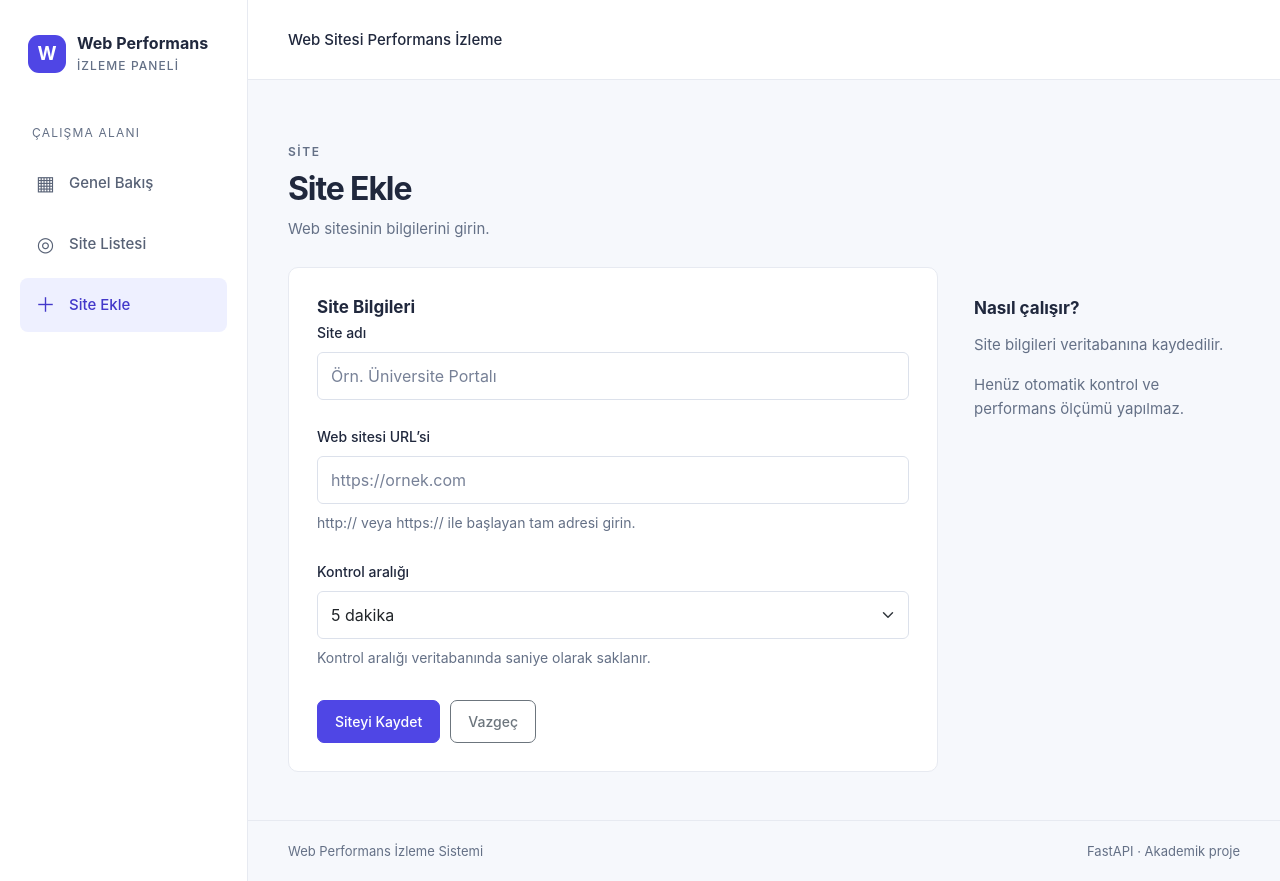
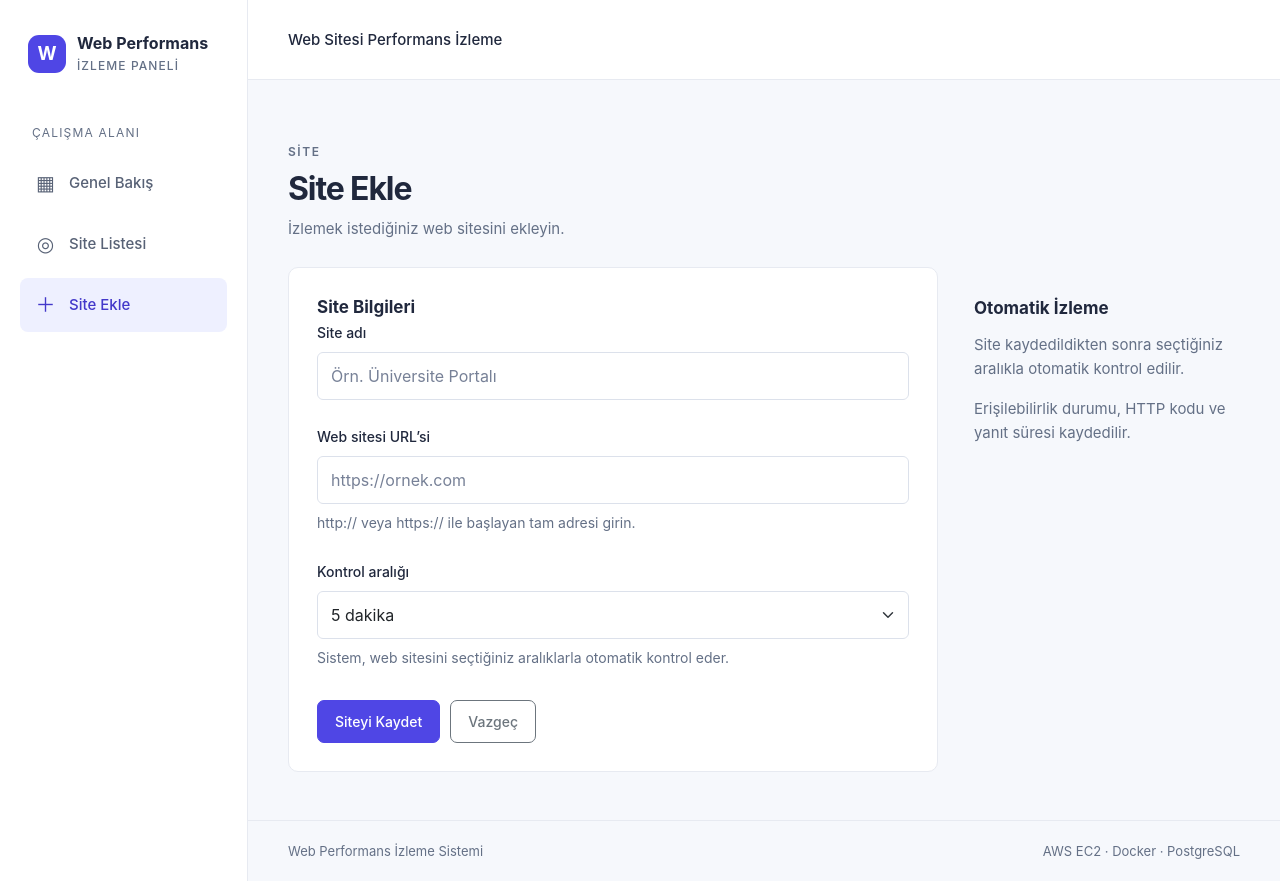
Before and after one commit to bersudemir/web-performance-monitor, a FastAPI app: page /sites/new in a window 1280 px wide. Run offline with FastAPI, Linux system fonts and the light colour scheme; parts of the project's set-up code (start-up, migrations or seed data) failed here and were passed over.

Commit message:
Refresh monitoring UI copy and project documentation

```diff
--- a/app/application/sites.py
+++ b/app/application/sites.py
@@ -77,6 +77,7 @@ def display_site(site: Site) -> dict:
         "interval": site.check_interval_seconds // 60,
         "up": latest.is_up if latest else None,
         "code": latest.status_code if latest else None,
+        "error": latest.error if latest else None,
         "response_ms": latest.response_ms if latest else None,
         "last_check": local_time(latest.checked_at) if latest else None,
         "uptime": round(100 * sum(item.is_up for item in checks) / len(checks), 1) if checks else None,
@@ -85,5 +86,6 @@ def display_site(site: Site) -> dict:
         "max_ms": ordered[-1] if ordered else None,
         "p95_ms": ordered[ceil(0.95 * len(ordered)) - 1] if ordered else None,
         "history": [{"time": local_time(item.checked_at), "up": item.is_up,
-                     "code": item.status_code, "response_ms": item.response_ms} for item in checks],
+                     "code": item.status_code, "response_ms": item.response_ms,
+                     "error": item.error} for item in checks],
     }
--- a/app/presentation/static/js/form.js
+++ /dev/null
@@ -1,5 +0,0 @@
-"use strict";
-// Prevent submission until persistence is connected.
-document.getElementById("site-form").addEventListener("submit", (event) => {
-  event.preventDefault();
-});
--- a/app/presentation/templates/base.html
+++ b/app/presentation/templates/base.html
@@ -25,7 +25,7 @@
       <main id="main" tabindex="-1">
         {% block content %}{% endblock %}
       </main>
-      <footer>Web Performans İzleme Sistemi <span>FastAPI · Akademik proje</span></footer>
+      <footer>Web Performans İzleme Sistemi <span>AWS EC2 · Docker · PostgreSQL</span></footer>
     </div>
   </div>
   {% block scripts %}{% endblock %}
--- a/app/presentation/templates/components.html
+++ b/app/presentation/templates/components.html
@@ -1,6 +1,6 @@
 {% macro status(up) -%}
 {% if up is none %}<span class="status status-unknown">Henüz ölçüm yok</span>{% else %}
-<span class="status {{ 'status-up' if up else 'status-down' }}"><span class="status-dot" aria-hidden="true"></span>{{ 'UP · Çalışıyor' if up else 'DOWN · Çalışmıyor' }}</span>
+<span class="status {{ 'status-up' if up else 'status-down' }}"><span class="status-dot" aria-hidden="true"></span>{{ 'UP · Erişilebilir' if up else 'DOWN · Erişilemedi' }}</span>
 {% endif %}
 {%- endmacro %}
 
--- a/app/presentation/templates/dashboard.html
+++ b/app/presentation/templates/dashboard.html
@@ -4,9 +4,9 @@
 <div class="page-heading"><div><p class="eyebrow">DASHBOARD</p><h1>Genel Bakış</h1><p>Web sitelerinizin durumunu tek bir yerden takip edin.</p></div><a class="btn btn-primary" href="{{ url_for('site_new') }}">＋ Site Ekle</a></div>
 <section class="stats-grid" aria-label="Site istatistikleri">
   <article class="stat-card"><span class="stat-label">Toplam Site</span><div class="stat-value">{{ sites|length }}<span class="stat-symbol neutral" aria-hidden="true">◎</span></div><p>İzleme listesindeki siteler</p></article>
-  <article class="stat-card"><span class="stat-label">Çalışan Site</span><div class="stat-value">{{ up_count if up_count is not none else '—' }}<span class="stat-symbol positive" aria-hidden="true">✓</span></div><p>Henüz ölçüm yok</p></article>
-  <article class="stat-card"><span class="stat-label">Çalışmayan Site</span><div class="stat-value">{{ down_count if down_count is not none else '—' }}<span class="stat-symbol negative" aria-hidden="true">!</span></div><p>Henüz ölçüm yok</p></article>
+  <article class="stat-card"><span class="stat-label">Erişilebilen Site</span><div class="stat-value">{{ up_count if up_count is not none else '—' }}<span class="stat-symbol positive" aria-hidden="true">✓</span></div><p>{{ 'Son kontrolü başarılı olan siteler' if up_count is not none else 'Henüz ölçüm yok' }}</p></article>
+  <article class="stat-card"><span class="stat-label">Erişilemeyen Site</span><div class="stat-value">{{ down_count if down_count is not none else '—' }}<span class="stat-symbol negative" aria-hidden="true">!</span></div><p>{{ 'Son kontrolü başarısız olan siteler' if down_count is not none else 'Henüz ölçüm yok' }}</p></article>
 </section>
 <section class="panel"><div class="panel-heading"><div><h2>Son Kontroller</h2><p>Her site için en son kontrol sonucu</p></div><a class="detail-link" href="{{ url_for('site_list') }}">Tüm siteler</a></div>{{ site_table(sites) }}</section>
-<div class="info-panel"><span class="info-icon" aria-hidden="true">i</span><div><h2>Performansı zaman içinde değerlendirin</h2><p>Gerçek ölçümler alındığında site detayında erişilebilirlik oranı, yanıt süreleri ve kontrol geçmişi gösterilecek.</p></div></div>
+<div class="info-panel"><span class="info-icon" aria-hidden="true">i</span><div><h2>Performansı zaman içinde değerlendirin</h2><p>Otomatik kontrollerin başarı oranını, yanıt sürelerini ve geçmişini site detayında inceleyebilirsiniz.</p></div></div>
 {% endblock %}
--- a/app/presentation/templates/site_detail.html
+++ b/app/presentation/templates/site_detail.html
@@ -5,8 +5,8 @@
 <a class="breadcrumb-link" href="{{ url_for('site_list') }}">Site Listesi / Site Detayı</a>
 <div class="page-heading"><div><p class="eyebrow">SİTE DETAYI</p><h1>{{ site.name }}</h1><p>{{ site.url }} · {{ site.interval }} dakikalık kontrol aralığı</p></div><div>{{ status(site.up) }} <a class="detail-link" href="{{ url_for('site_edit', site_id=site.id) }}">Düzenle</a> <form method="post" action="{{ url_for('site_delete', site_id=site.id) }}" class="d-inline"><button class="btn btn-outline-secondary" type="submit" onclick="return confirm('Site silinsin mi?')">Sil</button></form></div></div>
 <section class="stats-grid" aria-label="Performans istatistikleri">
-  <article class="stat-card"><span class="stat-label">Son Durum</span><div class="stat-value status-value">{{ 'UP' if site.up is sameas true else 'DOWN' if site.up is sameas false else '—' }}</div><p>{% if site.code is not none %}HTTP {{ site.code }}{% else %}Henüz ölçüm yok{% endif %}{% if site.response_ms is not none %} · {{ site.response_ms }} ms{% endif %}</p></article>
-  <article class="stat-card"><span class="stat-label">Uptime Oranı</span><div class="stat-value">{% if site.uptime is not none %}%{{ site.uptime|string|replace('.', ',') }}{% else %}—{% endif %}</div><p>{{ 'Kontrol geçmişi üzerinden' if site.uptime is not none else 'Henüz ölçüm yok' }}</p></article>
+  <article class="stat-card"><span class="stat-label">Son Durum</span><div class="stat-value status-value">{{ 'UP' if site.up is sameas true else 'DOWN' if site.up is sameas false else '—' }}</div><p>{% if site.code is not none %}HTTP {{ site.code }}{% elif site.up is none %}Henüz ölçüm yok{% else %}Bağlantı hatası{% endif %}{% if site.response_ms is not none %} · {{ site.response_ms }} ms{% endif %}{% if site.up is sameas false and site.error %}<br><span class="text-danger">{{ site.error }}</span>{% endif %}</p></article>
+  <article class="stat-card"><span class="stat-label">Başarılı Kontrol Oranı</span><div class="stat-value">{% if site.uptime is not none %}%{{ site.uptime|string|replace('.', ',') }}{% else %}—{% endif %}</div><p>{{ 'Kontrol geçmişi üzerinden' if site.uptime is not none else 'Henüz ölçüm yok' }}</p></article>
   <article class="stat-card"><span class="stat-label">Ortalama Yanıt Süresi</span><div class="stat-value">{% if site.average_ms is not none %}{{ site.average_ms }}<span class="value-unit">ms</span>{% else %}—{% endif %}</div><p>{{ 'Kontrol geçmişinin ortalaması' if site.average_ms is not none else 'Henüz ölçüm yok' }}</p></article>
 </section>
 <section class="panel mb-4"><div class="panel-heading"><div><h2>Yanıt Süresi Özeti</h2><p>Ölçülen kontroller üzerinden</p></div></div><div class="p-3">Minimum: {{ site.min_ms if site.min_ms is not none else '—' }}{% if site.min_ms is not none %} ms{% endif %} · Maksimum: {{ site.max_ms if site.max_ms is not none else '—' }}{% if site.max_ms is not none %} ms{% endif %} · p95: {{ site.p95_ms if site.p95_ms is not none else '—' }}{% if site.p95_ms is not none %} ms{% endif %}</div></section>
@@ -19,7 +19,7 @@
 <section class="panel"><div class="panel-heading"><div><h2>Kontrol Geçmişi</h2><p>Son {{ site.history|length }} sonuç · Yeniden eskiye</p></div></div>
   <div class="table-responsive"><table class="table monitor-table align-middle mb-0"><caption class="visually-hidden">Kontrol geçmişi</caption>
     <thead><tr><th scope="col">Kontrol zamanı (TSİ)</th><th scope="col">Durum</th><th scope="col">HTTP kodu</th><th scope="col">Yanıt süresi</th></tr></thead>
-    <tbody>{% for check in site.history %}<tr><td class="tabular">{{ check.time }}</td><td>{{ status(check.up) }}</td><td>{% if check.code is not none %}<code class="http-code">{{ check.code }}</code>{% else %}—{% endif %}</td><td class="tabular">{% if check.response_ms is not none %}{{ check.response_ms }} ms{% else %}—{% endif %}</td></tr>
+    <tbody>{% for check in site.history %}<tr><td class="tabular">{{ check.time }}</td><td>{{ status(check.up) }}{% if check.up is sameas false and check.error %}<div class="text-danger">{{ check.error }}</div>{% endif %}</td><td>{% if check.code is not none %}<code class="http-code">{{ check.code }}</code>{% else %}—{% endif %}</td><td class="tabular">{% if check.response_ms is not none %}{{ check.response_ms }} ms{% else %}—{% endif %}</td></tr>
     {% else %}<tr><td colspan="4"><div class="empty-state"><p>Henüz kontrol kaydı bulunmuyor.</p></div></td></tr>{% endfor %}</tbody>
   </table></div>
 </section>
--- a/app/presentation/templates/site_new.html
+++ b/app/presentation/templates/site_new.html
@@ -1,16 +1,16 @@
 {% extends 'base.html' %}
 {% block title %}{{ 'Site Düzenle' if site else 'Site Ekle' }}{% endblock %}
 {% block content %}
-<div class="page-heading"><div><p class="eyebrow">SİTE</p><h1>{{ 'Site Düzenle' if site else 'Site Ekle' }}</h1><p>Web sitesinin bilgilerini girin.</p></div></div>
+<div class="page-heading"><div><p class="eyebrow">SİTE</p><h1>{{ 'Site Düzenle' if site else 'Site Ekle' }}</h1><p>{{ 'İzlenen web sitesinin bilgilerini güncelleyin.' if site else 'İzlemek istediğiniz web sitesini ekleyin.' }}</p></div></div>
 <div class="form-layout">
   <section class="panel form-panel"><h2>Site Bilgileri</h2>{% if error %}<p class="text-danger" role="alert">{{ error }}</p>{% endif %}
     <form id="site-form" method="post" action="{{ url_for('site_update', site_id=site.id) if site and site.id else url_for('site_create') }}">
       <div class="mb-4"><label class="form-label" for="site-name">Site adı</label><input class="form-control" id="site-name" name="name" value="{{ site.name if site else '' }}" placeholder="Örn. Üniversite Portalı" required maxlength="120" autocomplete="organization"></div>
       <div class="mb-4"><label class="form-label" for="site-url">Web sitesi URL’si</label><input class="form-control" id="site-url" name="url" value="{{ site.url if site else '' }}" type="url" placeholder="https://ornek.com" required maxlength="2048" pattern="https?://.+" aria-describedby="url-help"><div class="form-text" id="url-help">http:// veya https:// ile başlayan tam adresi girin.</div></div>
-      <div class="mb-4"><label class="form-label" for="site-interval">Kontrol aralığı</label><select class="form-select" id="site-interval" name="interval">{% for minutes in [1, 5, 10, 15, 30, 60] %}<option value="{{ minutes }}" {% if (site.interval if site else 5)|int == minutes %}selected{% endif %}>{{ minutes }} dakika</option>{% endfor %}</select><div class="form-text">Kontrol aralığı veritabanında saniye olarak saklanır.</div></div>
+      <div class="mb-4"><label class="form-label" for="site-interval">Kontrol aralığı</label><select class="form-select" id="site-interval" name="interval">{% for minutes in [1, 5, 10, 15, 30, 60] %}<option value="{{ minutes }}" {% if (site.interval if site else 5)|int == minutes %}selected{% endif %}>{{ minutes }} dakika</option>{% endfor %}</select><div class="form-text">Sistem, web sitesini seçtiğiniz aralıklarla otomatik kontrol eder.</div></div>
       <div class="form-actions"><button class="btn btn-primary" type="submit">{{ 'Değişiklikleri Kaydet' if site else 'Siteyi Kaydet' }}</button><a class="btn btn-outline-secondary" href="{{ url_for('site_list') }}">Vazgeç</a></div>
     </form>
   </section>
-  <aside class="form-help"><h2>Nasıl çalışır?</h2><p>Site bilgileri veritabanına kaydedilir.</p><p>Henüz otomatik kontrol ve performans ölçümü yapılmaz.</p></aside>
+  <aside class="form-help"><h2>Otomatik İzleme</h2><p>Site kaydedildikten sonra seçtiğiniz aralıkla otomatik kontrol edilir.</p><p>Erişilebilirlik durumu, HTTP kodu ve yanıt süresi kaydedilir.</p></aside>
 </div>
 {% endblock %}
```
Also changed, not shown: tests/test_pages.py (+40 -3 lines), README.md.
